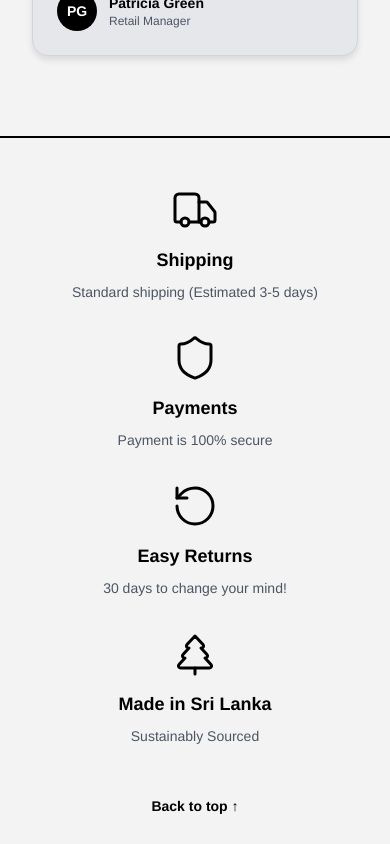
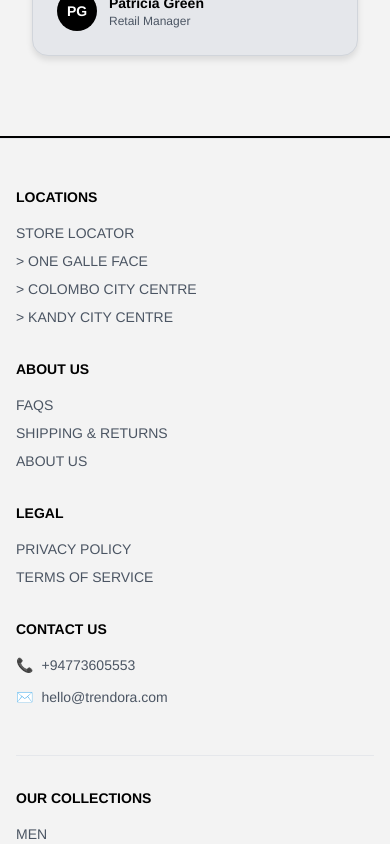
Before and after one commit to NKDMMadhusankha/Trendora, a React (Vite) app in the folder Client/: page / in a window 390 px wide. Shown: the part 10820-11664 px from the top of the page. Built offline with nearby package versions, Linux system fonts and the light colour scheme.

Commit message:
Inline Best Sellers section and update Footer
Removed the BestSell component and integrated its logic directly into HomePage.jsx for the Best Sellers section. Also removed the features section from Footer.jsx to simplify the footer layout.

```diff
--- a/Client/src/Components/BestSell.jsx
+++ /dev/null
@@ -1,123 +0,0 @@
-import React from 'react';
-import { ArrowRight } from 'lucide-react';
-import h1 from '../Images/h1.jpg';
-import h2 from '../Images/h2.jpg';
-import h3 from '../Images/h3.jpg';
-import h4 from '../Images/h4.jpg';
-import h5 from '../Images/h5.jpg';
-import h6 from '../Images/h6.jpg';
-import h7 from '../Images/h7.jpg';
-import h8 from '../Images/h8.jpg';
-
-const BestSellers = () => {
-  const products = [
-    {
-      id: 1,
-      name: 'The Vault Hoodie',
-      price: 'Rs 5,250',
-      image: h1,
-      isNew: true
-    },
-    {
-      id: 2,
-      name: 'Fearless Hoodie - Unisex',
-      price: 'Rs 6,250',
-      image: h2,
-      isNew: true
-    },
-    {
-      id: 3,
-      name: 'Essence Washed Oversize Tee',
-      price: 'Rs 6,550',
-      image: h3,
-      isNew: true
-    },
-    {
-      id: 4,
-      name: 'Premium Apex Legging',
-      price: 'Rs 7,300',
-      image: h4,
-      isNew: true
-    },
-    {
-      id: 5,
-      name: 'Sprintline Track Pant',
-      price: 'Rs 6,800',
-      image: h5,
-      isNew: false
-    },
-    {
-      id: 6,
-      name: 'Vintage Oversized Tee',
-      price: 'Rs 5,100',
-      image: h6,
-      isNew: false
-    },
-    {
-      id: 7,
-      name: 'Classic Dreamer Shirt',
-      price: 'Rs 4,500',
-      image: h7,
-      isNew: false
-    },
-    {
-      id: 8,
-      name: 'Velocity Elite Shorts',
-      price: 'Rs 3,900',
-      image: h8,
-      isNew: false
-    }
-  ];
-
-  return (
-    <div className="max-w-full mx-auto px-20 py-12">
-      <h2 className="text-3xl font-bold mb-8" style={{ fontFamily: '"Helvetica Neue", Helvetica, Arial, sans-serif', fontWeight: 'bold' }}>BEST SELLERS</h2>
-
-      <div className="grid grid-cols-1 sm:grid-cols-2 lg:grid-cols-4 gap-10">
-        {products.map((product) => (
-          <div
-            key={product.id}
-            className="cursor-pointer"
-          >
-            <div className="relative overflow-hidden rounded-2xl bg-gray-100 mb-4 group">
-              {product.isNew && (
-                <div className="absolute top-4 left-4 z-10">
-                  <span className="bg-orange-500 text-white px-4 py-1 rounded-full text-sm font-semibold flex items-center gap-1">
-                    <span className="text-lg">⚡</span> New
-                  </span>
-                </div>
-              )}
-              <img
-                src={product.image}
-                alt={product.name}
-                className="w-full h-[33rem] object-cover group-hover:scale-105 transition-transform duration-300"
-              />
-
-              {/* Dark Overlay and View Item Button */}
-              <div className="absolute inset-0 bg-black bg-opacity-0 group-hover:bg-opacity-40 transition-all duration-300 flex items-center justify-center">
-                <button className="opacity-0 group-hover:opacity-100 transition-opacity duration-300 bg-white text-black px-8 py-3 rounded-full font-bold text-sm hover:bg-gray-100">
-                  View Item
-                </button>
-              </div>
-            </div>
-
-            <div>
-              <h3 className="font-bold text-sm mb-2 line-clamp-2" style={{ fontFamily: 'Montserrat, sans-serif', fontWeight: 'bold' }}>{product.name}</h3>
-              <p className="text-gray-900 font-bold" style={{ fontFamily: 'Montserrat, sans-serif', fontWeight: 'bold' }}>{product.price}</p>
-            </div>
-          </div>
-        ))}
-      </div>
-
-      {/* View Collection Button */}
-      <div className="flex justify-left mt-12">
-        <button className="bg-black text-white px-10 py-3 rounded-lg font-bold text-lg hover:bg-gray-800 transition-colors flex items-center gap-2">
-          View Collection
-          <ArrowRight className="w-5 h-5" />
-        </button>
-      </div>
-    </div>
-  );
-};
-
-export default BestSellers;
--- a/Client/src/Components/Footer.jsx
+++ b/Client/src/Components/Footer.jsx
@@ -4,48 +4,6 @@
 const Footer = () => {
   return (
     <footer className="border-t-2 border-black" style={{ fontFamily: '"Helvetica Neue", Helvetica, Arial, sans-serif' }}>
-      {/* Features Section */}
-      <div className="max-w-7xl mx-auto px-4 py-12">
-        <div className="grid grid-cols-1 md:grid-cols-2 lg:grid-cols-4 gap-8 text-center">
-          {/* Shipping */}
-          <div className="flex flex-col items-center">
-            <Truck className="w-12 h-12 mb-3" strokeWidth={1.5} />
-            <h3 className="font-semibold text-lg mb-2">Shipping</h3>
-            <p className="text-gray-600 text-sm">Standard shipping (Estimated 3-5 days)</p>
-          </div>
-
-          {/* Payments */}
-          <div className="flex flex-col items-center">
-            <Shield className="w-12 h-12 mb-3" strokeWidth={1.5} />
-            <h3 className="font-semibold text-lg mb-2">Payments</h3>
-            <p className="text-gray-600 text-sm">Payment is 100% secure</p>
-          </div>
-
-          {/* Easy Returns */}
-          <div className="flex flex-col items-center">
-            <RotateCcw className="w-12 h-12 mb-3" strokeWidth={1.5} />
-            <h3 className="font-semibold text-lg mb-2">Easy Returns</h3>
-            <p className="text-gray-600 text-sm">30 days to change your mind!</p>
-          </div>
-
-          {/* Made in Sri Lanka */}
-          <div className="flex flex-col items-center">
-            <TreePine className="w-12 h-12 mb-3" strokeWidth={1.5} />
-            <h3 className="font-semibold text-lg mb-2">Made in Sri Lanka</h3>
-            <p className="text-gray-600 text-sm">Sustainably Sourced</p>
-          </div>
-        </div>
-
-        {/* Back to top */}
-        <div className="mt-12 text-center">
-          <button
-            onClick={() => window.scrollTo({ top: 0, behavior: 'smooth' })}
-            className="inline-flex items-center text-sm font-semibold hover:underline"
-          >
-            Back to top ↑
-          </button>
-        </div>
-      </div>
 
       {/* Footer Links Section */}
       <div className="border-t border-gray-200">
--- a/Client/src/Pages/HomePage.jsx
+++ b/Client/src/Pages/HomePage.jsx
@@ -1,17 +1,126 @@
 import React from 'react'
 import Navbar from '../Components/Navbar'
 import Banner from '../Components/Banner'
-import BestSell from '../Components/BestSell'
 import Category from '../Components/Category'
 import Review from '../Components/Review'
 import Footer from '../Components/Footer'
+import { ArrowRight } from 'lucide-react'
+import h1 from '../Images/h1.jpg'
+import h2 from '../Images/h2.jpg'
+import h3 from '../Images/h3.jpg'
+import h4 from '../Images/h4.jpg'
+import h5 from '../Images/h5.jpg'
+import h6 from '../Images/h6.jpg'
+import h7 from '../Images/h7.jpg'
+import h8 from '../Images/h8.jpg'
 
 const HomePage = () => {
+  const products = [
+    {
+      id: 1,
+      name: 'The Vault Hoodie',
+      price: 'Rs 5,250',
+      image: h1,
+      isNew: true
+    },
+    {
+      id: 2,
+      name: 'Fearless Hoodie - Unisex',
+      price: 'Rs 6,250',
+      image: h2,
+      isNew: true
+    },
+    {
+      id: 3,
+      name: 'Essence Washed Oversize Tee',
+      price: 'Rs 6,550',
+      image: h3,
+      isNew: true
+    },
+    {
+      id: 4,
+      name: 'Premium Apex Legging',
+      price: 'Rs 7,300',
+      image: h4,
+      isNew: true
+    },
+    {
+      id: 5,
+      name: 'Sprintline Track Pant',
+      price: 'Rs 6,800',
+      image: h5,
+      isNew: false
+    },
+    {
+      id: 6,
+      name: 'Vintage Oversized Tee',
+      price: 'Rs 5,100',
+      image: h6,
+      isNew: false
+    },
+    {
+      id: 7,
+      name: 'Classic Dreamer Shirt',
+      price: 'Rs 4,500',
+      image: h7,
+      isNew: false
+    },
+    {
+      id: 8,
+      name: 'Velocity Elite Shorts',
+      price: 'Rs 3,900',
+      image: h8,
+      isNew: false
+    }
+  ];
+
   return (
     <div>
         <Navbar />
         <Banner />
-        <BestSell />
+
+        {/* Best Sellers Section */}
+        <div className="max-w-full mx-auto px-20 py-12">
+          <h2 className="text-3xl font-bold mb-8" style={{ fontFamily: '"Helvetica Neue", Helvetica, Arial, sans-serif', fontWeight: 'bold' }}>BEST SELLERS</h2>
+
+          <div className="grid grid-cols-1 sm:grid-cols-2 lg:grid-cols-4 gap-10">
+            {products.map((product) => (
+              <div
+                key={product.id}
+                className="cursor-pointer"
+              >
+                <div className="relative overflow-hidden rounded-2xl bg-gray-100 mb-4">
+                  {product.isNew && (
+                    <div className="absolute top-4 left-4 z-10">
+                      <span className="bg-orange-500 text-white px-4 py-1 rounded-full text-sm font-semibold flex items-center gap-1">
+                        <span className="text-lg">⚡</span> New
+                      </span>
+                    </div>
+                  )}
+                  <img
+                    src={product.image}
+                    alt={product.name}
+                    className="w-full h-[33rem] object-cover"
+                  />
+                </div>
+
+                <div>
+                  <h3 className="font-bold text-sm mb-2 line-clamp-2" style={{ fontFamily: 'Montserrat, sans-serif', fontWeight: 'bold' }}>{product.name}</h3>
+                  <p className="text-gray-900 font-bold" style={{ fontFamily: 'Montserrat, sans-serif', fontWeight: 'bold' }}>{product.price}</p>
+                </div>
+              </div>
+            ))}
+          </div>
+
+          {/* View Collection Button */}
+          <div className="flex justify-left mt-12">
+            <button className="bg-black text-white px-10 py-3 rounded-lg font-bold text-lg flex items-center gap-2">
+              View Collection
+              <ArrowRight className="w-5 h-5" />
+            </button>
+          </div>
+        </div>
+
         <Category />
         <Review />
         <Footer />
```
